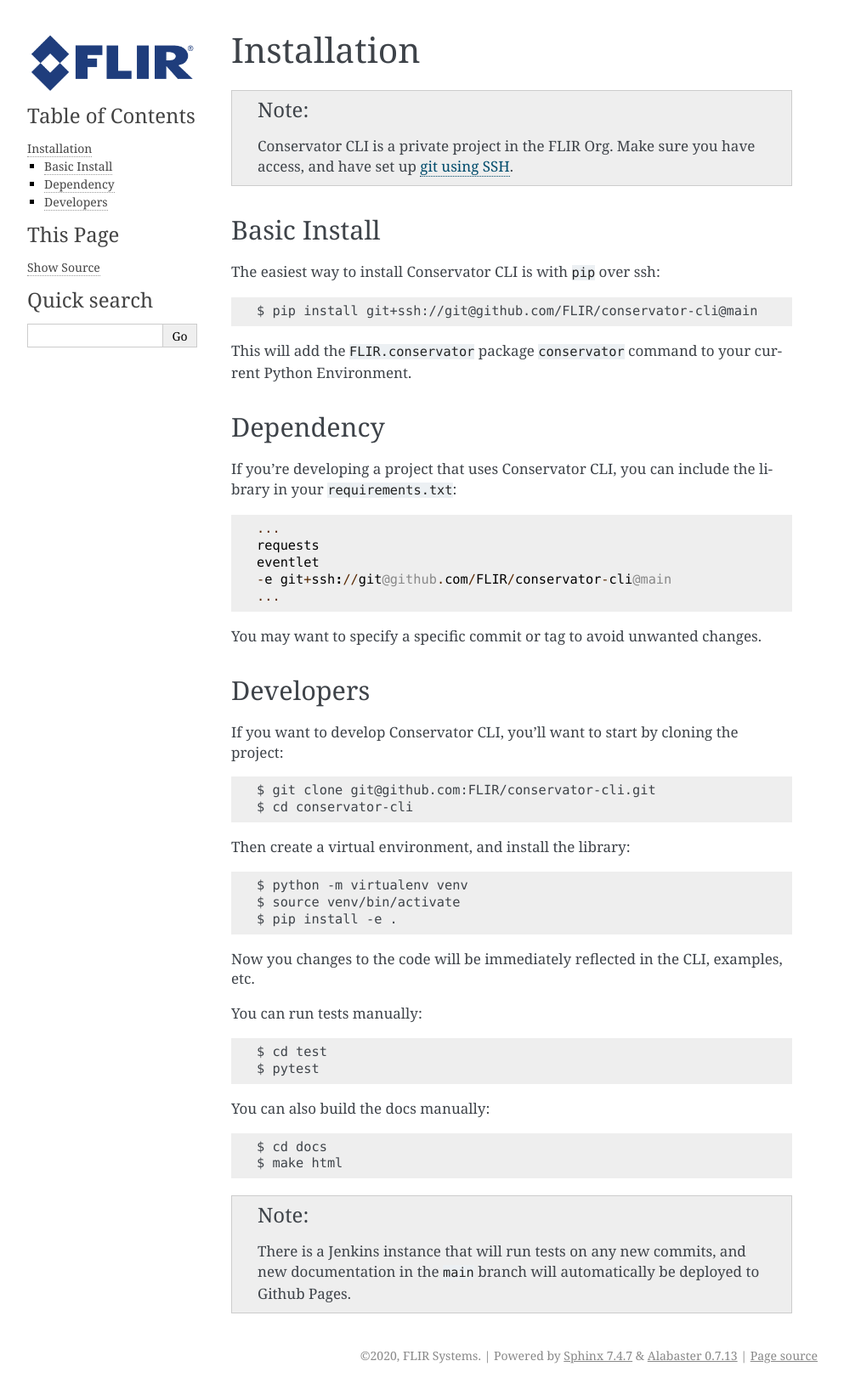
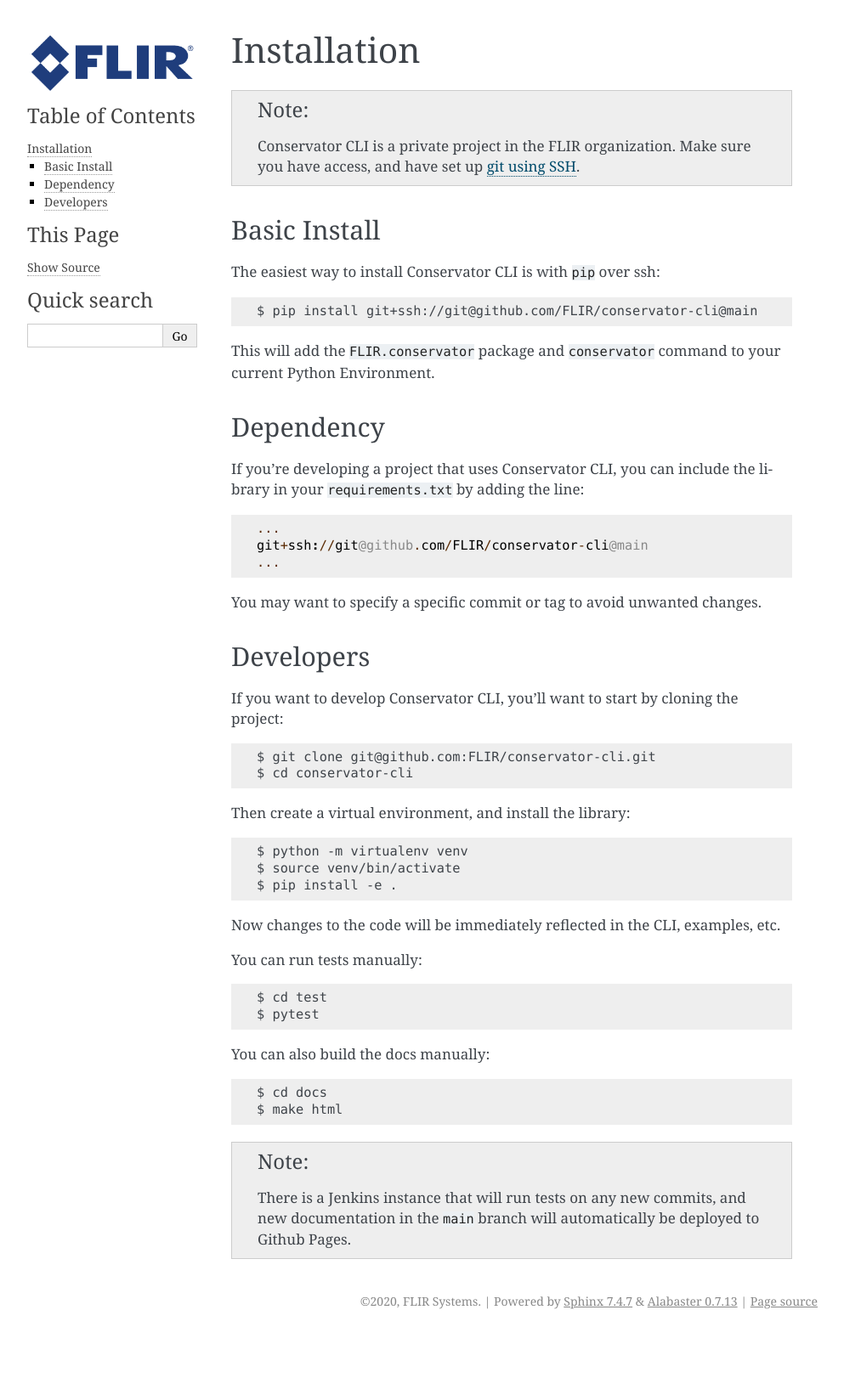
Before and after one commit to FLIR/conservator-cli, a Sphinx documentation site: the page built from docs/usage/installation.rst, in a window 1280 px wide. Shown: the whole page at 85% size, without its empty margins (148-1141 px from the left). Built offline with Sphinx 7.4.7, drawn with Linux system fonts in a browser that asks for light colours; after the commit the page ends 1571 px from its top, so only the background shows below that.

Commit message:
Fix typos

```diff
--- a/docs/usage/installation.rst
+++ b/docs/usage/installation.rst
@@ -2,8 +2,8 @@
 ============
 
 .. note::
-    Conservator CLI is a private project in the FLIR Org. Make sure you
-    have access, and have set up `git using SSH`_.
+    Conservator CLI is a private project in the FLIR organization. Make
+    sure you have access, and have set up `git using SSH`_.
 
 .. _`git using SSH`: https://docs.github.com/en/free-pro-team@latest/github/authenticating-to-github/connecting-to-github-with-ssh
 
@@ -14,19 +14,17 @@
 
     $ pip install git+ssh://git@github.com/FLIR/conservator-cli@main
 
-This will add the ``FLIR.conservator`` package ``conservator`` command to
+This will add the ``FLIR.conservator`` package and ``conservator`` command to
 your current Python Environment.
 
 Dependency
 ----------
 
 If you're developing a project that uses Conservator CLI, you can include
-the library in your ``requirements.txt``::
+the library in your ``requirements.txt`` by adding the line::
 
     ...
-    requests
-    eventlet
-    -e git+ssh://git@github.com/FLIR/conservator-cli@main
+    git+ssh://git@github.com/FLIR/conservator-cli@main
     ...
 
 You may want to specify a specific commit or tag to avoid unwanted changes.
@@ -46,7 +44,7 @@
     $ source venv/bin/activate
     $ pip install -e .
 
-Now you changes to the code will be immediately reflected in the CLI,
+Now changes to the code will be immediately reflected in the CLI,
 examples, etc.
 
 You can run tests manually::
```
